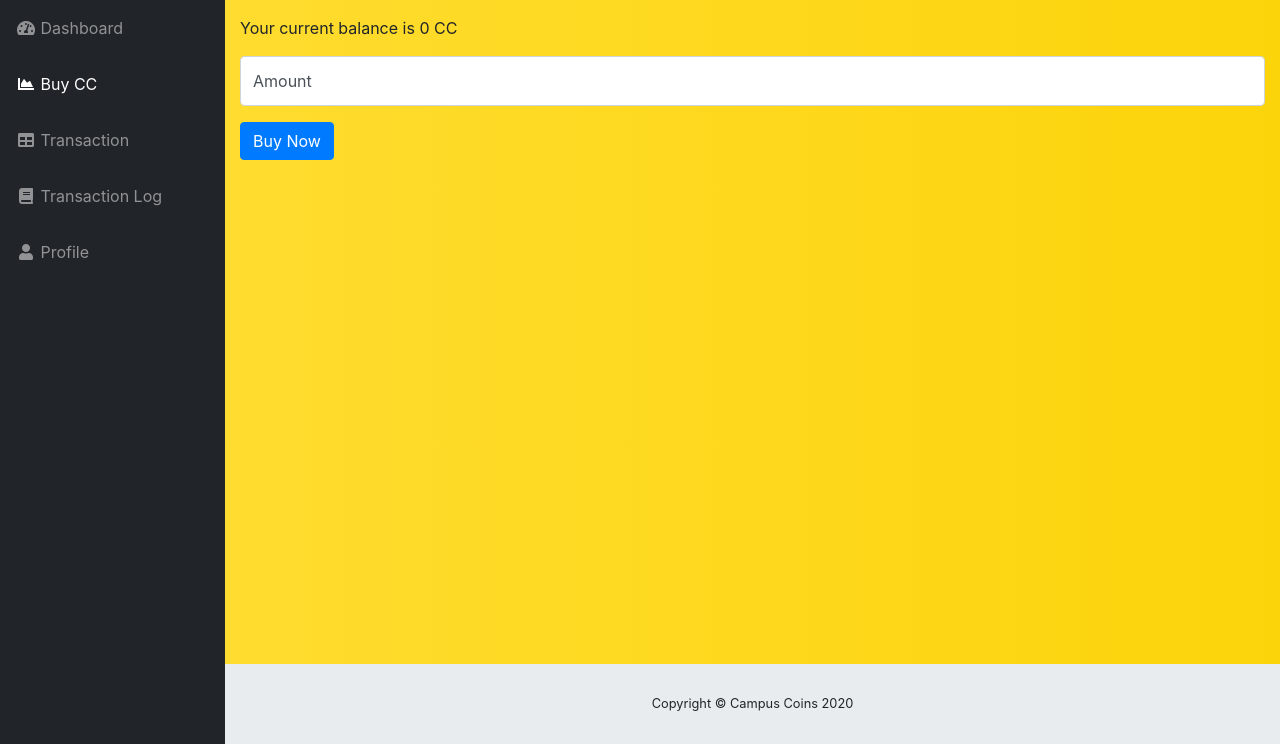
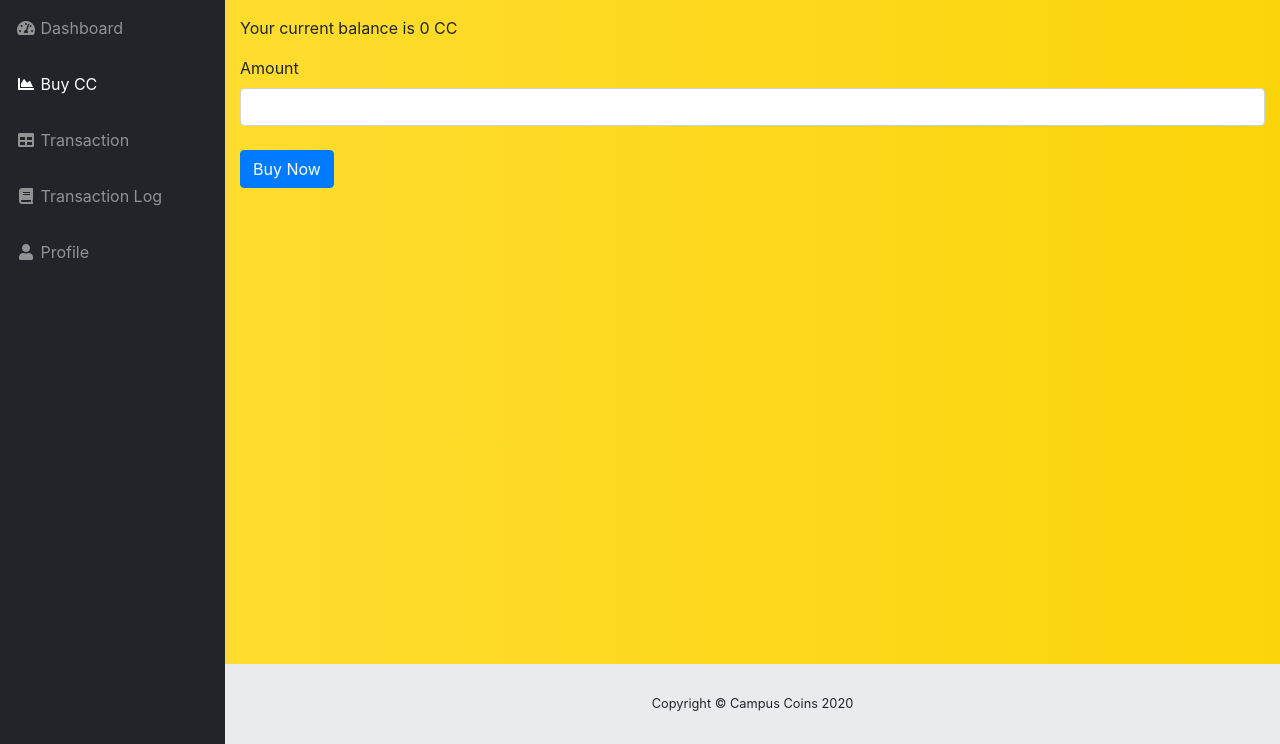
Before and after one commit to VICTORVICKIE/Project, a Flask app: page /buy in a window 1280 px wide. Shown: the part 64-808 px from the top of the page. Run offline with Flask 2, Linux system fonts and the light colour scheme; the visitor is signed in with stand-in values (Sample User, id 1); data that the repository does not hold is empty; some libraries are stand-ins or nearby versions.

Commit message:
fixed Amount<input tag> Bug issue

```diff
--- a/cc/forms.py
+++ b/cc/forms.py
@@ -12,6 +12,7 @@ class SendCCForm(Form):
 	roll = StringField('roll',[validators.Length(min=4,max=25)])
 	amount = StringField('Amount',[validators.Length(min=1,max=50)])
 	password = PasswordField('Password',[validators.DataRequired()],id="pass")
+
 class BuyCCForm(Form):
 	amount = StringField('Amount',[validators.Length(min=1,max=50)])
 
--- a/cc/routes.py
+++ b/cc/routes.py
@@ -244,7 +244,7 @@ def verifytrans():
 @app.route("/buy",methods=["GET","POST"])
 @is_logged_in
 def buy():
-	form = SendCCForm(request.form)
+	form = BuyCCForm(request.form)
 	balance = get_balance(session.get('roll'))
 
 	if request.method == 'POST':
--- a/cc/templates/buy.html
+++ b/cc/templates/buy.html
@@ -5,11 +5,12 @@
 <p>Your current balance is {{ balance }} CC</p>
 {% from "includes/_formhelpers.html" import render_field %}
 <form action="" method="POST">
-  <div class="form-group">
-    <div class="form-label-group">
+  <div class="from-group">
+    <!-- <div class="from-label-group"> -->
       {{render_field(form.amount, class_="form-control")}}
-    </div>
+    <!-- </div> -->
   </div>
-  <button type="submit" class="btn btn-primary">Buy Now</button>
+  <br>
+  <p><button type="submit" class="btn btn-primary">Buy Now</button><p>
 </form>
 {% endblock %}
--- a/cc/templates/includes/_formhelpers.html
+++ b/cc/templates/includes/_formhelpers.html
@@ -1,5 +1,6 @@
 {% macro render_field(field) %}
   {{ field.label }}
+  <br>
   {{ field(**kwargs) |safe }}
   {% if field.errors %}
     {% for error in field.errors %}
--- a/run.py
+++ b/run.py
@@ -1,8 +1,5 @@
 from cc import app
 
 
-
 if __name__ == '__main__':
-
-
 	app.run(host='localhost',debug=True,threaded=True,processes=1)
```
